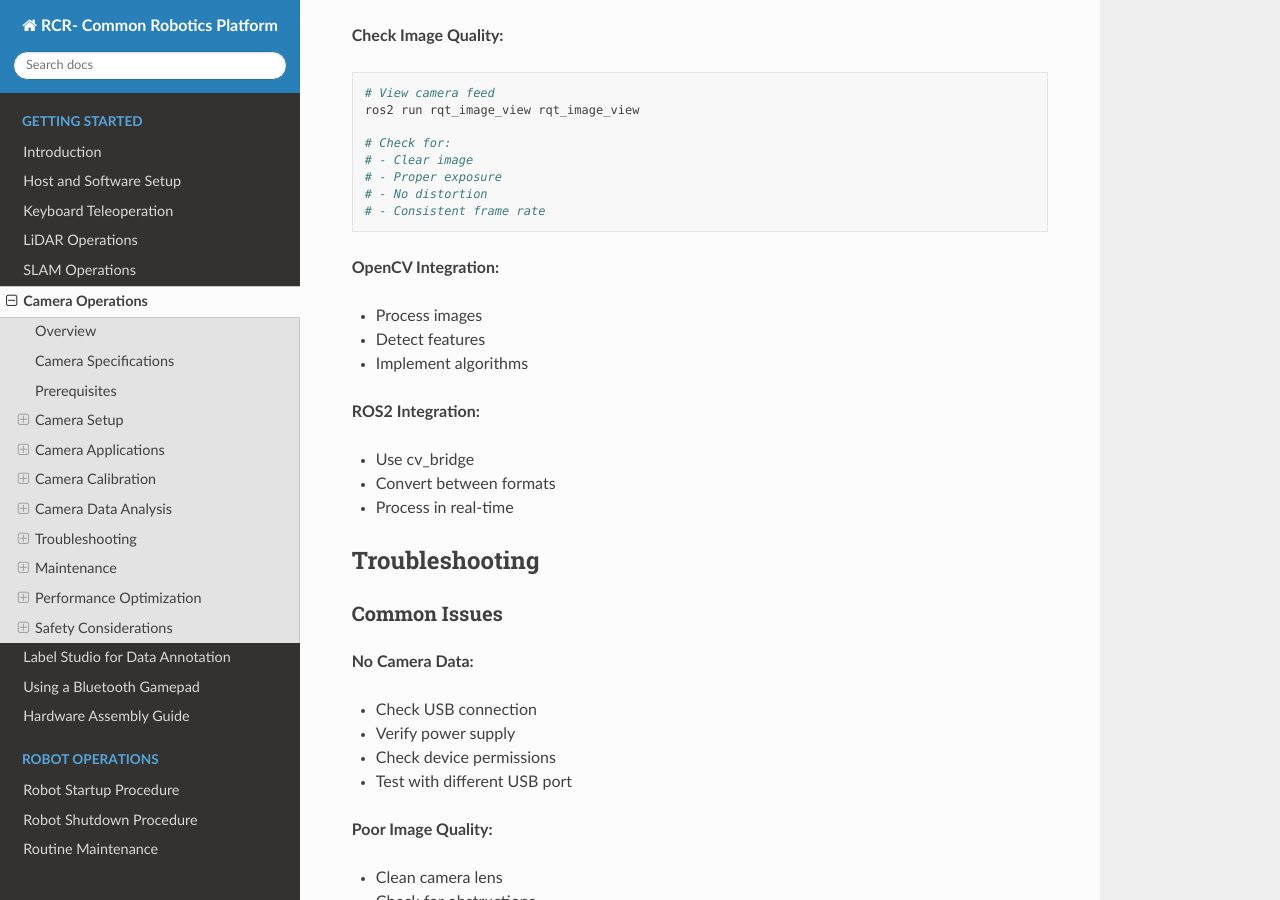
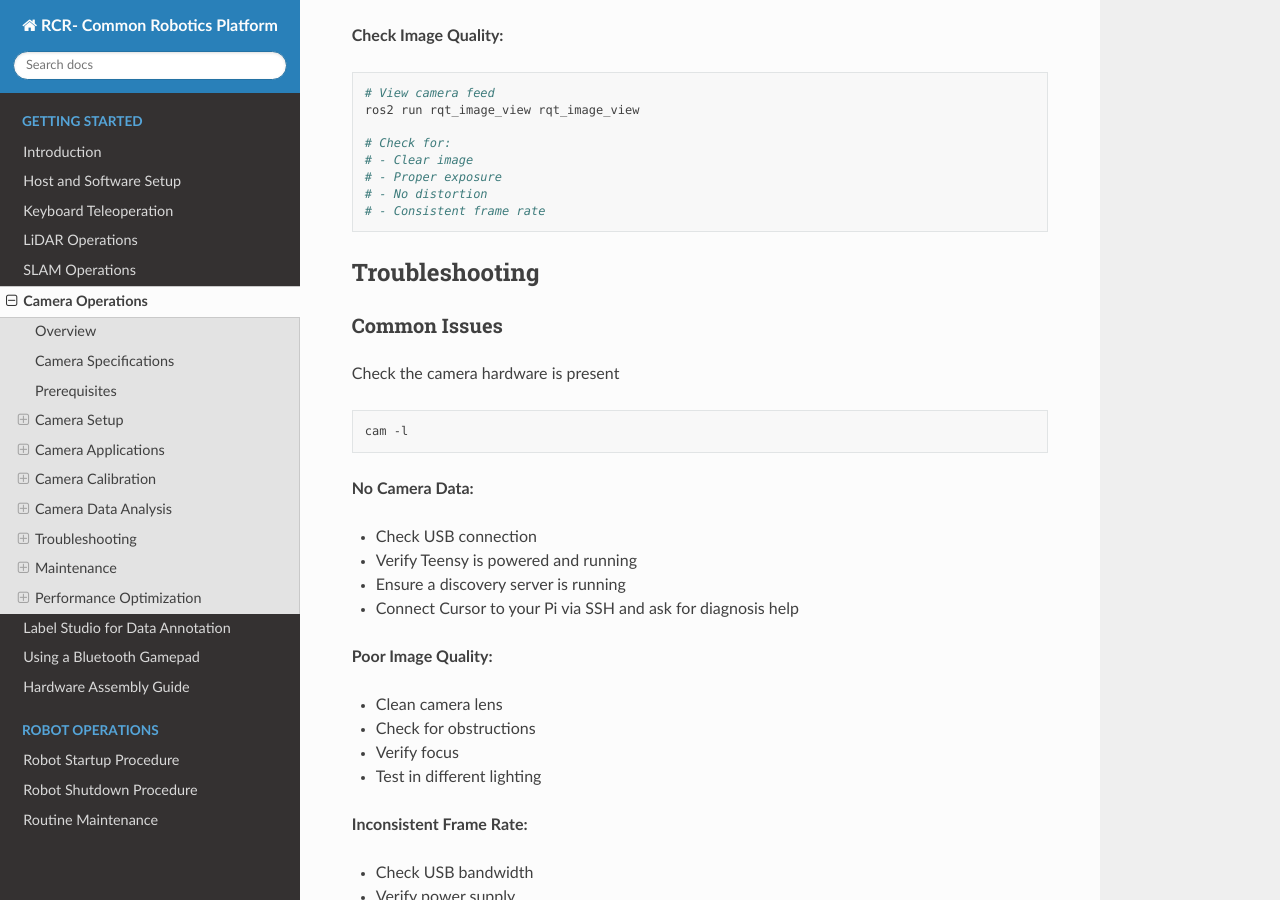
Before and after one commit to RoseCityRobotics/common_platform, a Sphinx documentation site: the page built from docs/source/camera/camera_operations.md, in a window 1280 px wide and 900 px high, scrolled down 3787 px. Built offline with Sphinx 7.4.7 and the Read the Docs theme 3.1.0, drawn with Linux system fonts in a browser that asks for light colours; pages that are not in the unit, such as notebooks, are missing from menus; some of the changed text lies outside the part shown.

````diff
--- a/docs/source/camera/camera_operations.md
+++ b/docs/source/camera/camera_operations.md
@@ -162,25 +162,20 @@ ros2 run rqt_image_view rqt_image_view
 # - Consistent frame rate
 ```
 
-**OpenCV Integration:**
-- Process images
-- Detect features
-- Implement algorithms
-
-**ROS2 Integration:**
-- Use cv_bridge
-- Convert between formats
-- Process in real-time
-
 ## Troubleshooting
 
 ### Common Issues
 
+Check the camera hardware is present
+```bash
+cam -l
+```
+
 **No Camera Data:**
 - Check USB connection
-- Verify power supply
-- Check device permissions
-- Test with different USB port
+- Verify Teensy is powered and running
+- Ensure a discovery server is running
+- Connect Cursor to your Pi via SSH and ask for diagnosis help
 
 **Poor Image Quality:**
 - Clean camera lens
@@ -279,23 +265,6 @@ framerate: 30
 - Adjust processing algorithms
 - Optimize for real-time performance
 - Balance accuracy vs. speed
-
-## Safety Considerations
-
-### Operating Safety
-
-- Respect privacy when recording
-- Handle with care during maintenance
-- Follow manufacturer guidelines
-- Consider data security
-
-### Data Safety
-
-- Verify image quality
-- Handle sensor failures gracefully
-- Implement appropriate logging
-- Consider data retention policies
-
 ---
 
 *For LiDAR operations, see [LiDAR Operations](../lidar_operations.md)*
````
Also changed, not shown: other parts of docs/source/camera/camera_operations.md (+0 -9 lines), docs/source/data_annotation/index.md (+1 -1 lines), docs/source/lidar_operations.md (+57 -80 lines).
